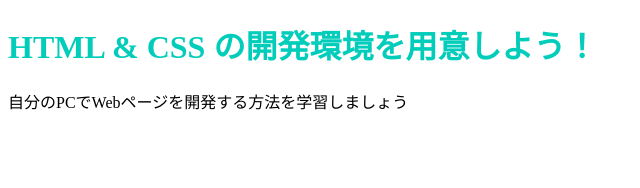
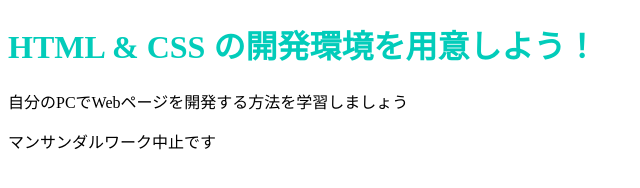
Before and after one commit to kamohide2325/kamohide2325.github.io, a plain HTML site: page index.html in a window 1280 px wide. Shown: the whole page, without its empty margins (0-640 px from the left). Drawn offline with Linux system fonts and the light colour scheme.

Commit message:
Update index.html

```diff
--- a/index.html
+++ b/index.html
@@ -8,5 +8,6 @@
   <body>
     <h1 class="title">HTML & CSS の開発環境を用意しよう！</h1>
     <p>自分のPCでWebページを開発する方法を学習しましょう</p>
+    <p>マンサンダルワーク中止です</p>
   </body>
 </html>
```
